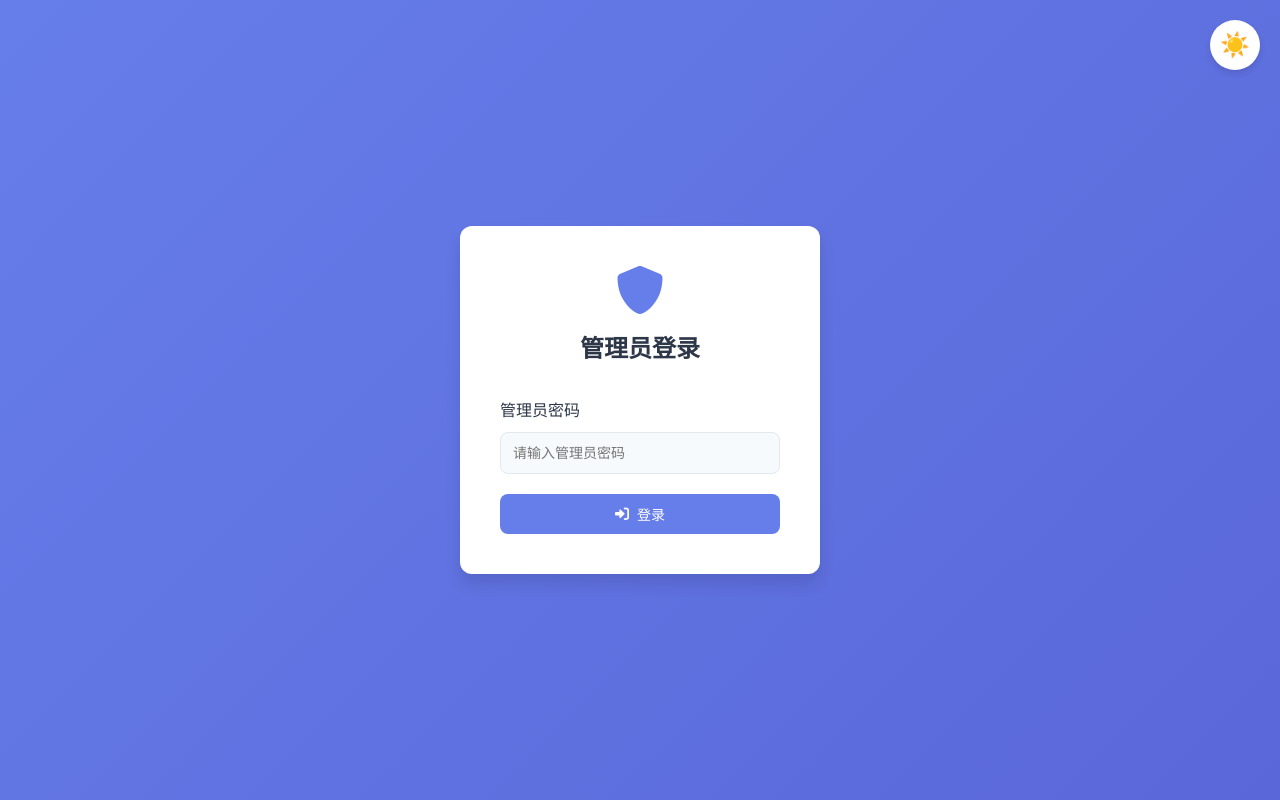
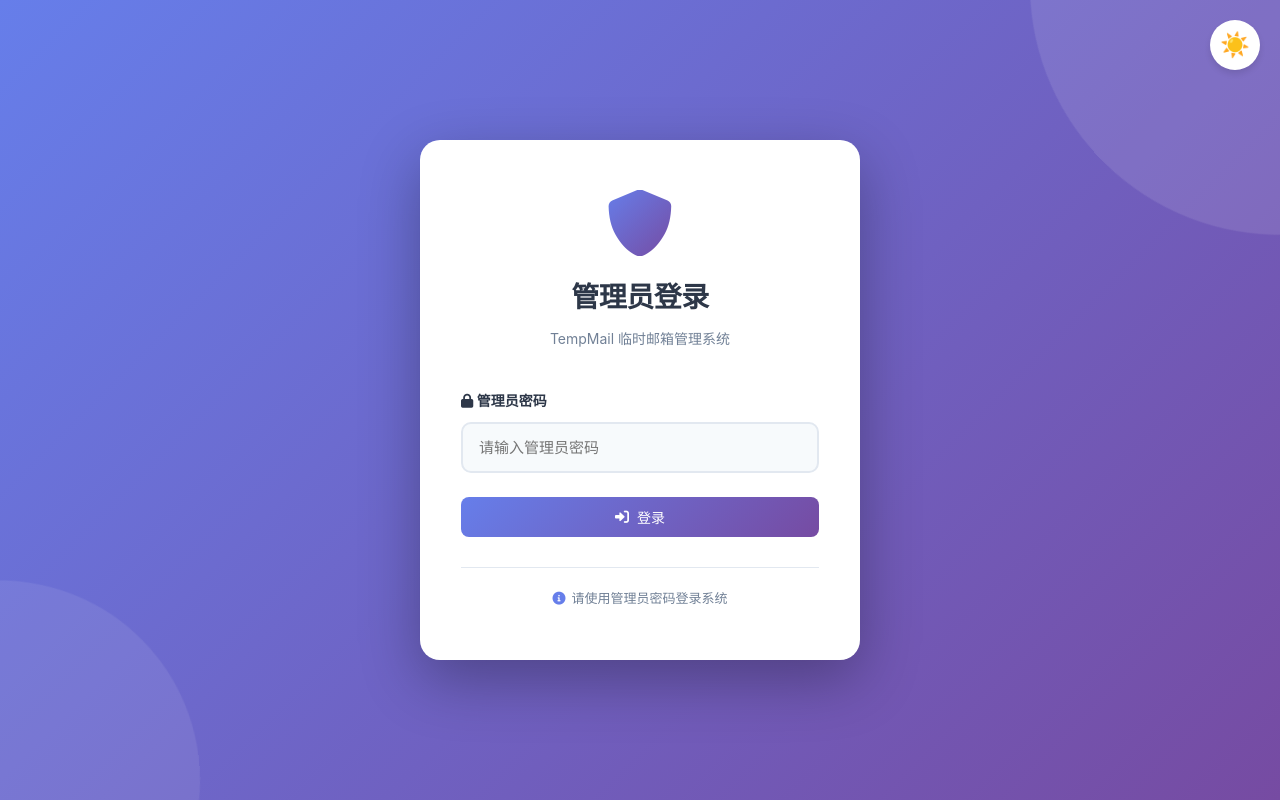
Before and after one commit to autumuhh/mail, a Flask app: page /admin/mailboxes in a window 1280 px wide. Run offline with Flask 3, Linux system fonts and the light colour scheme.

Commit message:
feat: 美化管理员登录界面
- 添加渐变背景和浮动装饰圆圈动画
- 优化登录卡片样式（圆角、阴影、动画）
- 美化表单输入框（更大的padding、聚焦效果）
- 优化登录按钮（渐变背景、悬停动画）
- 添加图标和副标题
- 添加页脚提示信息
- 优化错误消息样式（抖动动画、边框）

```diff
--- a/src/frontend/static/styles/admin_mailbox.css
+++ b/src/frontend/static/styles/admin_mailbox.css
@@ -206,61 +206,159 @@ body {
     align-items: center;
     justify-content: center;
     min-height: 100vh;
-    background: linear-gradient(135deg, var(--primary-color) 0%, var(--primary-dark) 100%);
+    background: linear-gradient(135deg, #667eea 0%, #764ba2 100%);
+    position: relative;
+    overflow: hidden;
+}
+
+/* 背景装饰圆圈 */
+.login-view::before {
+    content: '';
+    position: absolute;
+    width: 500px;
+    height: 500px;
+    background: rgba(255, 255, 255, 0.1);
+    border-radius: 50%;
+    top: -250px;
+    right: -250px;
+    animation: float 20s infinite ease-in-out;
+}
+
+.login-view::after {
+    content: '';
+    position: absolute;
+    width: 400px;
+    height: 400px;
+    background: rgba(255, 255, 255, 0.08);
+    border-radius: 50%;
+    bottom: -200px;
+    left: -200px;
+    animation: float 15s infinite ease-in-out reverse;
+}
+
+@keyframes float {
+    0%, 100% {
+        transform: translateY(0) rotate(0deg);
+    }
+    50% {
+        transform: translateY(-20px) rotate(180deg);
+    }
 }
 
 .login-container {
     width: 100%;
-    max-width: 400px;
+    max-width: 480px;
     padding: 20px;
+    position: relative;
+    z-index: 1;
 }
 
 .login-card {
     background: var(--bg-secondary);
-    border-radius: 12px;
-    padding: 40px;
-    box-shadow: var(--shadow-lg);
+    border-radius: 20px;
+    padding: 50px 40px;
+    box-shadow: 0 20px 60px rgba(0, 0, 0, 0.3);
+    backdrop-filter: blur(10px);
+    border: 1px solid rgba(255, 255, 255, 0.1);
+    animation: slideUp 0.6s ease-out;
+}
+
+@keyframes slideUp {
+    from {
+        opacity: 0;
+        transform: translateY(30px);
+    }
+    to {
+        opacity: 1;
+        transform: translateY(0);
+    }
 }
 
 .login-header {
     text-align: center;
-    margin-bottom: 30px;
+    margin-bottom: 40px;
 }
 
 .login-header i {
-    font-size: 48px;
-    color: var(--primary-color);
-    margin-bottom: 16px;
+    font-size: 64px;
+    background: linear-gradient(135deg, #667eea 0%, #764ba2 100%);
+    -webkit-background-clip: text;
+    -webkit-text-fill-color: transparent;
+    background-clip: text;
+    margin-bottom: 20px;
+    display: inline-block;
+    animation: pulse 2s infinite;
+}
+
+@keyframes pulse {
+    0%, 100% {
+        transform: scale(1);
+    }
+    50% {
+        transform: scale(1.05);
+    }
 }
 
 .login-header h2 {
-    font-size: 24px;
-    font-weight: 600;
+    font-size: 28px;
+    color: var(--text-primary);
+    margin: 0;
+    font-weight: 700;
+    letter-spacing: -0.5px;
+}
+
+.login-header p {
+    color: var(--text-secondary);
+    margin-top: 8px;
+    font-size: 14px;
+}
+
+.login-footer {
+    margin-top: 30px;
+    padding-top: 20px;
+    border-top: 1px solid var(--border-color);
+    text-align: center;
+}
+
+.login-footer p {
+    color: var(--text-secondary);
+    font-size: 13px;
+    margin: 0;
+    display: flex;
+    align-items: center;
+    justify-content: center;
+    gap: 6px;
+}
+
+.login-footer i {
+    color: var(--primary-color);
 }
 
 /* 表单 */
 .form-group {
-    margin-bottom: 20px;
+    margin-bottom: 24px;
 }
 
 .form-group label {
     display: block;
-    margin-bottom: 8px;
-    font-weight: 500;
+    margin-bottom: 10px;
+    font-weight: 600;
     color: var(--text-primary);
+    font-size: 14px;
 }
 
 .form-group input,
 .form-group textarea,
 .form-group select {
     width: 100%;
-    padding: 12px;
-    border: 1px solid var(--border-color);
-    border-radius: 8px;
+    padding: 14px 16px;
+    border: 2px solid var(--border-color);
+    border-radius: 10px;
     background: var(--bg-primary);
     color: var(--text-primary);
-    font-size: 14px;
-    transition: all 0.2s;
+    font-size: 15px;
+    transition: all 0.3s;
+    font-family: inherit;
 }
 
 .form-group input:focus,
@@ -268,7 +366,8 @@ body {
 .form-group select:focus {
     outline: none;
     border-color: var(--primary-color);
-    box-shadow: 0 0 0 3px rgba(102, 126, 234, 0.1);
+    box-shadow: 0 0 0 4px rgba(102, 126, 234, 0.15);
+    transform: translateY(-1px);
 }
 
 .form-group input:disabled {
@@ -303,14 +402,36 @@ body {
 }
 
 .btn-primary {
-    background: var(--primary-color);
+    background: linear-gradient(135deg, #667eea 0%, #764ba2 100%);
     color: white;
+    position: relative;
+    overflow: hidden;
+}
+
+.btn-primary::before {
+    content: '';
+    position: absolute;
+    top: 0;
+    left: -100%;
+    width: 100%;
+    height: 100%;
+    background: linear-gradient(135deg, #764ba2 0%, #667eea 100%);
+    transition: left 0.3s;
+}
+
+.btn-primary:hover::before {
+    left: 0;
 }
 
 .btn-primary:hover {
-    background: var(--primary-dark);
-    transform: translateY(-1px);
-    box-shadow: var(--shadow-md);
+    transform: translateY(-2px);
+    box-shadow: 0 8px 20px rgba(102, 126, 234, 0.4);
+}
+
+.btn-primary span,
+.btn-primary i {
+    position: relative;
+    z-index: 1;
 }
 
 .btn-secondary {
@@ -374,12 +495,20 @@ body {
 /* 错误消息 */
 .error-message {
     display: none;
-    padding: 12px;
-    background: #fee;
+    padding: 14px 16px;
+    background: rgba(239, 68, 68, 0.1);
     color: var(--danger-color);
-    border-radius: 8px;
-    margin-top: 16px;
+    border-radius: 10px;
+    border-left: 4px solid var(--danger-color);
+    margin-top: 20px;
     font-size: 14px;
+    animation: shake 0.5s;
+}
+
+@keyframes shake {
+    0%, 100% { transform: translateX(0); }
+    25% { transform: translateX(-10px); }
+    75% { transform: translateX(10px); }
 }
 
 /* 统计卡片 */
--- a/src/frontend/templates/admin_mailbox.html
+++ b/src/frontend/templates/admin_mailbox.html
@@ -67,18 +67,25 @@
                         <div class="login-header">
                             <i class="fas fa-shield-alt"></i>
                             <h2>管理员登录</h2>
+                            <p>TempMail 临时邮箱管理系统</p>
                         </div>
                         <form id="login-form">
                             <div class="form-group">
-                                <label for="admin-password">管理员密码</label>
-                                <input type="password" id="admin-password" placeholder="请输入管理员密码" required>
+                                <label for="admin-password">
+                                    <i class="fas fa-lock"></i>
+                                    管理员密码
+                                </label>
+                                <input type="password" id="admin-password" placeholder="请输入管理员密码" required autocomplete="current-password">
                             </div>
                             <button type="submit" class="btn btn-primary btn-block">
                                 <i class="fas fa-sign-in-alt"></i>
-                                登录
+                                <span>登录</span>
                             </button>
                         </form>
                         <div id="login-error" class="error-message"></div>
+                        <div class="login-footer">
+                            <p><i class="fas fa-info-circle"></i> 请使用管理员密码登录系统</p>
+                        </div>
                     </div>
                 </div>
             </div>
```
Also changed, not shown: data/mailbox.db.
